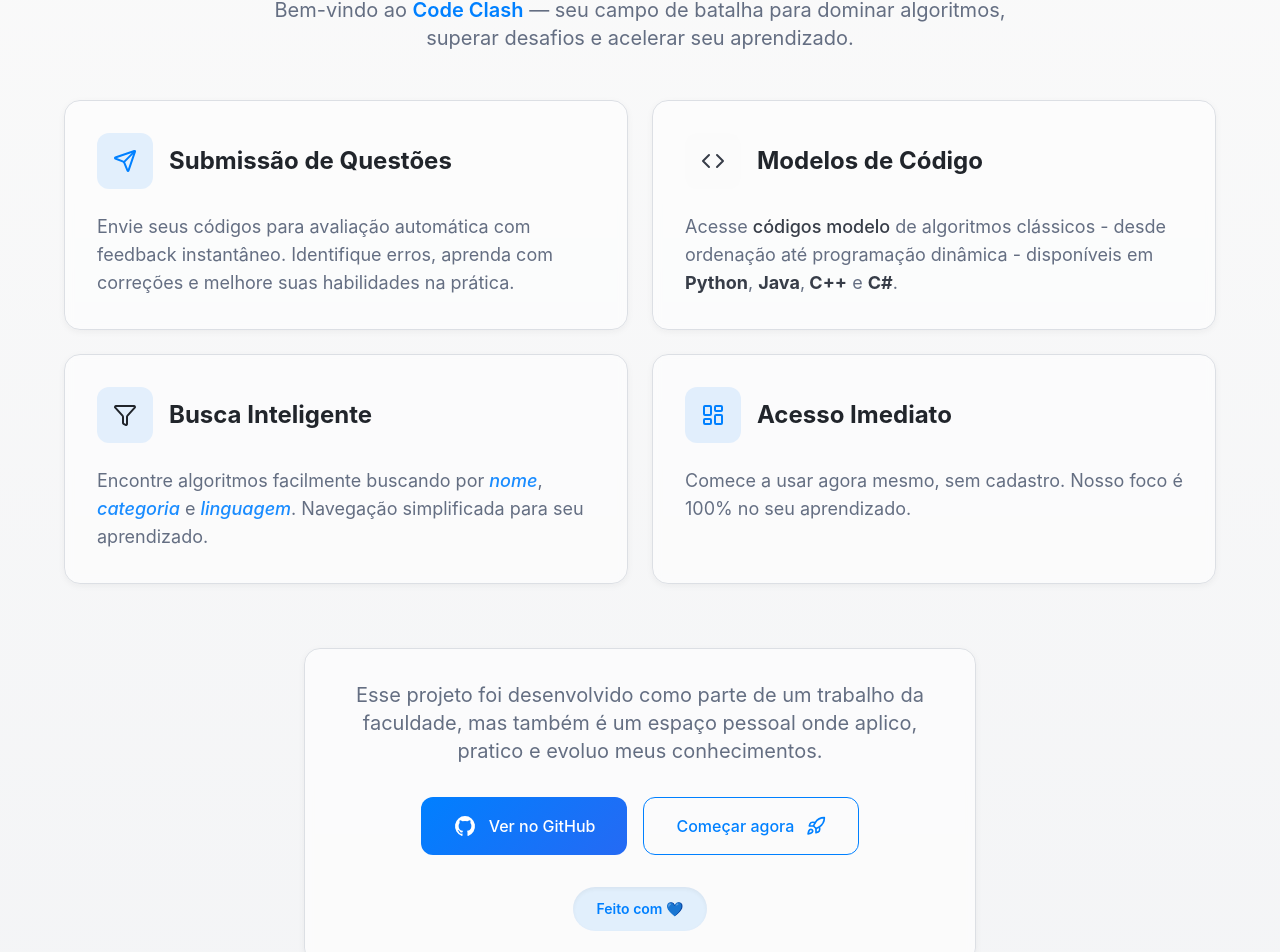
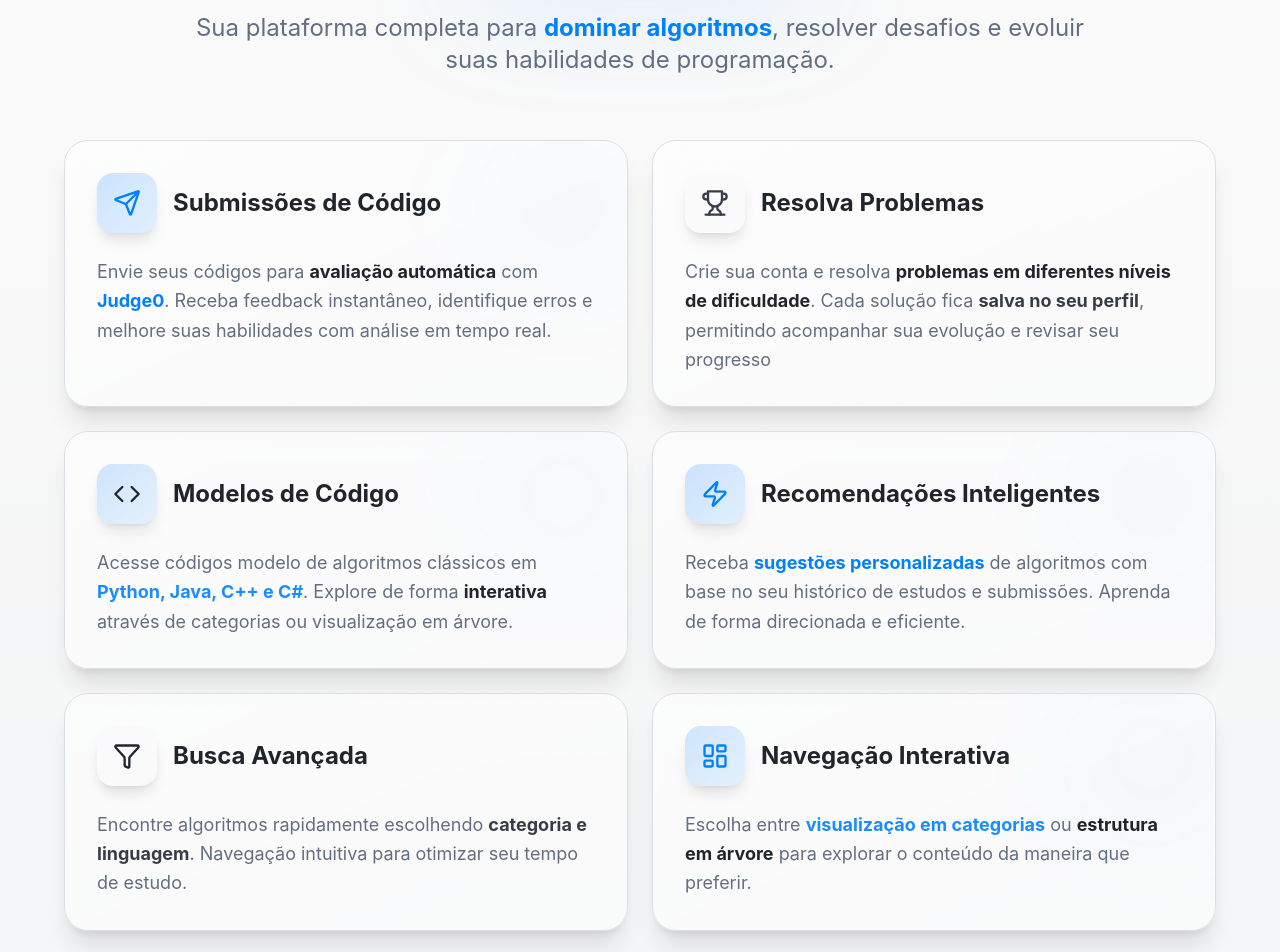
Before and after one commit to rayxves/CodeClash, a React (Vite) app in the folder frontend/: page /about in a window 1280 px wide. Shown: the part 172-1124 px from the top of the page. Built offline with nearby package versions, Linux system fonts and the light colour scheme.

Commit message:
styles: update components to improve layout and visual feedback

```diff
--- a/frontend/src/components/About/AboutPage.tsx
+++ b/frontend/src/components/About/AboutPage.tsx
@@ -1,122 +1,191 @@
-import { Code, Send, Filter, LayoutDashboard, Rocket } from "lucide-react";
+import {
+  Code,
+  Send,
+  Filter,
+  LayoutDashboard,
+  Rocket,
+  Trophy,
+  BookOpen,
+  Zap,
+} from "lucide-react";
 
 export default function AboutPage() {
   return (
     <div className="min-h-screen bg-gradient-surface px-4 sm:px-6 py-16 pt-24">
       <div className="max-w-6xl mx-auto">
-        <div className="text-center mb-12">
-          <div className="inline-flex items-center justify-center mb-6">
-            <Rocket className="w-12 h-12 text-primary mr-4" />
-            <h1 className="text-4xl sm:text-5xl font-extrabold bg-gradient-to-r from-primary to-primary/70 bg-clip-text text-transparent">
+        <div className="text-center mb-16">
+          <div className="inline-flex items-center justify-center mb-8 relative">
+            <div className="absolute inset-0 bg-primary/20 blur-3xl rounded-full"></div>
+            <Rocket className="relative w-14 h-14 text-primary mr-4 " />
+            <h1 className="relative text-4xl sm:text-5xl font-extrabold bg-gradient-to-r from-primary via-primary/80 to-primary-foreground/70 bg-clip-text text-transparent">
               Code Clash
             </h1>
           </div>
-          <p className="text-lg sm:text-xl max-w-3xl mx-auto text-muted-foreground">
-            Bem-vindo ao{" "}
-            <strong className="font-semibold text-primary">Code Clash</strong> —
-            seu campo de batalha para dominar algoritmos, superar desafios e
-            acelerar seu aprendizado.
+          <p className="text-xl lg:text-2xl max-w-4xl mx-auto text-muted-foreground leading-relaxed">
+            Sua plataforma completa para{" "}
+            <strong className="font-bold text-primary">
+              dominar algoritmos
+            </strong>
+            , resolver desafios e evoluir suas habilidades de programação.
           </p>
         </div>
 
-        <div className="grid md:grid-cols-2 gap-6 mb-12">
-          <section className="bg-card/50 backdrop-blur-sm p-8 rounded-2xl shadow-card hover:shadow-card-hover transition-all border border-border hover:border-primary/20 group">
-            <div className="flex items-center gap-4 mb-6">
-              <div className="p-4 bg-primary/10 rounded-xl group-hover:bg-primary/20 transition-colors">
-                <Send className="w-6 h-6 text-primary" />
+        <div className="grid md:grid-cols-2 gap-6 mb-16 ">
+          <section className="relative bg-gradient-to-br from-card/60 to-card/40 backdrop-blur-sm p-8 rounded-3xl shadow-xl hover:shadow-2xl border border-border hover:border-primary/30 group overflow-hidden">
+            <div className="absolute top-0 right-0 w-32 h-32 bg-primary/5 rounded-full blur-3xl group-hover:bg-primary/10"></div>
+            <div className="relative flex items-center gap-4 mb-6">
+              <div className="p-4 bg-gradient-to-br from-primary/20 to-primary/10 rounded-2xl group-hover:scale-110  shadow-lg">
+                <Send className="w-7 h-7 text-primary" />
               </div>
-              <h2 className="text-xl sm:text-2xl font-bold text-card-foreground">
-                Submissão de Questões
+              <h2 className="text-2xl  font-bold text-card-foreground">
+                Submissões de Código
               </h2>
             </div>
-            <p className="text-muted-foreground sm:text-lg leading-relaxed">
-              Envie seus códigos para avaliação automática com feedback
-              instantâneo. Identifique erros, aprenda com correções e melhore
-              suas habilidades na prática.
+            <p className="relative text-muted-foreground text-lg leading-relaxed">
+              Envie seus códigos para{" "}
+              <strong className="text-card-foreground">
+                avaliação automática
+              </strong>{" "}
+              com <strong className="text-primary">Judge0</strong>. Receba
+              feedback instantâneo, identifique erros e melhore suas habilidades
+              com análise em tempo real.
             </p>
           </section>
 
-          <section className="bg-card/50 backdrop-blur-sm p-8 rounded-2xl shadow-card hover:shadow-card-hover transition-all border border-border hover:border-secondary/20 group">
-            <div className="flex items-center gap-4 mb-6">
-              <div className="p-4 bg-secondary/10 rounded-xl group-hover:bg-secondary/20 transition-colors">
-                <Code className="w-6 h-6 text-secondary-foreground" />
+          <section className="relative bg-gradient-to-br from-card/60 to-card/40 backdrop-blur-sm p-8 rounded-3xl shadow-xl hover:shadow-2xl border border-border hover:border-secondary/30 group overflow-hidden ">
+            <div className="absolute top-0 right-0 w-32 h-32 bg-secondary/5 rounded-full blur-3xl group-hover:bg-secondary/10 "></div>
+            <div className="relative flex items-center gap-4 mb-6">
+              <div className="p-4 bg-gradient-to-br from-secondary/20 to-secondary/10 rounded-2xl group-hover:scale-110   shadow-lg">
+                <Trophy className="w-7 h-7 text-secondary-foreground" />
               </div>
-              <h2 className="text-xl sm:text-2xl font-bold text-card-foreground">
+              <h2 className="text-2xl  font-bold text-card-foreground">
+                Resolva Problemas
+              </h2>
+            </div>
+            <p className="relative text-muted-foreground text-lg leading-relaxed">
+              Crie sua conta e resolva{" "}
+              <strong className="text-card-foreground">
+                problemas em diferentes níveis de dificuldade
+              </strong>
+              . Cada solução fica{" "}
+              <strong className="text-secondary-foreground">
+                salva no seu perfil
+              </strong>
+              , permitindo acompanhar sua evolução e revisar seu progresso
+            </p>
+          </section>
+
+          <section className="relative bg-gradient-to-br from-card/60 to-card/40 backdrop-blur-sm p-8 rounded-3xl shadow-xl hover:shadow-2xl border border-border hover:border-accent/30 group overflow-hidden ">
+            <div className="absolute top-0 right-0 w-32 h-32 bg-accent/5 rounded-full blur-3xl group-hover:bg-accent/10 "></div>
+            <div className="relative flex items-center gap-4 mb-6">
+              <div className="p-4 bg-gradient-to-br from-accent/20 to-accent/10 rounded-2xl group-hover:scale-110   shadow-lg">
+                <Code className="w-7 h-7 text-card-foreground" />
+              </div>
+              <h2 className="text-2xl  font-bold text-card-foreground">
                 Modelos de Código
               </h2>
             </div>
-            <p className="text-muted-foreground sm:text-lg leading-relaxed">
-              Acesse{" "}
-              <a
-                href="/code-model"
-                className="text-secondary-foreground hover:underline font-medium transition-colors"
-              >
-                códigos modelo
-              </a>{" "}
-              de algoritmos clássicos - desde ordenação até programação dinâmica
-              - disponíveis em
-              <strong className="text-secondary-foreground">
-                {" "}
-                Python
-              </strong>,{" "}
-              <strong className="text-secondary-foreground">Java</strong>,
-              <strong className="text-secondary-foreground"> C++</strong> e{" "}
-              <strong className="text-secondary-foreground">C#</strong>.
+            <p className="relative text-muted-foreground text-lg leading-relaxed">
+              Acesse códigos modelo de algoritmos clássicos em{" "}
+              <strong className="text-accent">Python, Java, C++ e C#</strong>.
+              Explore de forma{" "}
+              <strong className="text-card-foreground">interativa</strong>{" "}
+              através de categorias ou visualização em árvore.
             </p>
           </section>
 
-          <section className="bg-card/50 backdrop-blur-sm p-8 rounded-2xl shadow-card hover:shadow-card-hover transition-all border border-border hover:border-accent/20 group">
-            <div className="flex items-center gap-4 mb-6">
-              <div className="p-4 bg-accent/10 rounded-xl group-hover:bg-accent/20 transition-colors">
-                <Filter className="w-6 h-6 text-card-foreground" />
+          <section className="relative bg-gradient-to-br from-card/60 to-card/40 backdrop-blur-sm p-8 rounded-3xl shadow-xl hover:shadow-2xl border border-border hover:border-primary/30 group overflow-hidden">
+            <div className="absolute top-0 right-0 w-32 h-32 bg-primary/5 rounded-full blur-3xl group-hover:bg-primary/10 "></div>
+            <div className="relative flex items-center gap-4 mb-6">
+              <div className="p-4 bg-gradient-to-br from-primary/20 to-primary/10 rounded-2xl group-hover:scale-110  shadow-lg">
+                <Zap className="w-7 h-7 text-primary" />
               </div>
-              <h2 className="text-xl sm:text-2xl font-bold text-card-foreground">
-                Busca Inteligente
+              <h2 className="text-2xl  font-bold text-card-foreground">
+                Recomendações Inteligentes
               </h2>
             </div>
-            <p className="text-muted-foreground sm:text-lg leading-relaxed">
-              Encontre algoritmos facilmente buscando por{" "}
-              <em className="text-accent font-medium">nome</em>,
-              <em className="text-accent font-medium"> categoria</em> e{" "}
-              <em className="text-accent font-medium">linguagem</em>. Navegação
-              simplificada para seu aprendizado.
+            <p className="relative text-muted-foreground text-lg leading-relaxed">
+              Receba{" "}
+              <strong className="text-primary">sugestões personalizadas</strong>{" "}
+              de algoritmos com base no seu histórico de estudos e submissões.
+              Aprenda de forma direcionada e eficiente.
             </p>
           </section>
 
-          <section className="bg-card/50 backdrop-blur-sm p-8 rounded-2xl shadow-card hover:shadow-card-hover transition-all border border-border hover:border-primary/20 group">
-            <div className="flex items-center gap-4 mb-6">
-              <div className="p-4 bg-primary/10 rounded-xl group-hover:bg-primary/20 transition-colors">
-                <LayoutDashboard className="w-6 h-6 text-primary" />
+          <section className="relative bg-gradient-to-br from-card/60 to-card/40 backdrop-blur-sm p-8 rounded-3xl shadow-xl hover:shadow-2xl border border-border hover:border-secondary/30 group overflow-hidden">
+            <div className="absolute top-0 right-0 w-32 h-32 bg-secondary/5 rounded-full blur-3xl group-hover:bg-secondary/10"></div>
+            <div className="relative flex items-center gap-4 mb-6">
+              <div className="p-4 bg-gradient-to-br from-secondary/20 to-secondary/10 rounded-2xl group-hover:scale-110  shadow-lg">
+                <Filter className="w-7 h-7 text-card-foreground" />
               </div>
-              <h2 className="text-xl sm:text-2xl font-bold text-card-foreground">
-                Acesso Imediato
+              <h2 className="text-2xl  font-bold text-card-foreground">
+                Busca Avançada
               </h2>
             </div>
-            <p className="text-muted-foreground sm:text-lg leading-relaxed">
-              Comece a usar agora mesmo, sem cadastro. Nosso foco é 100% no seu
-              aprendizado.
+            <p className="relative text-muted-foreground text-lg leading-relaxed">
+              Encontre algoritmos rapidamente escolhendo{" "}
+              <strong className="text-secondary-foreground">
+                categoria e linguagem
+              </strong>
+              . Navegação intuitiva para otimizar seu tempo de estudo.
+            </p>
+          </section>
+
+          <section className="relative bg-gradient-to-br from-card/60 to-card/40 backdrop-blur-sm p-8 rounded-3xl shadow-xl hover:shadow-2xl border border-border hover:border-accent/30 group overflow-hidden ">
+            <div className="absolute top-0 right-0 w-32 h-32 bg-accent/5 rounded-full blur-3xl group-hover:bg-accent/10 "></div>
+            <div className="relative flex items-center gap-4 mb-6">
+              <div className="p-4 bg-gradient-to-br from-accent/20 to-accent/10 rounded-2xl group-hover:scale-110  shadow-lg">
+                <LayoutDashboard className="w-7 h-7 text-primary" />
+              </div>
+              <h2 className="text-2xl  font-bold text-card-foreground">
+                Navegação Interativa
+              </h2>
+            </div>
+            <p className="relative text-muted-foreground text-lg leading-relaxed">
+              Escolha entre{" "}
+              <strong className="text-accent">
+                visualização em categorias
+              </strong>{" "}
+              ou{" "}
+              <strong className="text-card-foreground">
+                estrutura em árvore
+              </strong>{" "}
+              para explorar o conteúdo da maneira que preferir.
             </p>
           </section>
         </div>
 
-        <div className="text-center mt-16">
-          <div className="max-w-2xl mx-auto bg-card/60 backdrop-blur-sm p-8 rounded-2xl shadow-card border border-border">
-            <p className="text-muted-foreground text-lg sm:text-xl mb-8 leading-relaxed">
-              Esse projeto foi desenvolvido como parte de um trabalho da
-              faculdade, mas também é um espaço pessoal onde aplico, pratico e
-              evoluo meus conhecimentos.
+        <div className="text-center mt-20">
+          <div className="max-w-3xl mx-auto relative overflow-hidden">
+            <div className="absolute inset-0 bg-gradient-to-r from-primary/10 via-secondary/10 to-accent/10 rounded-3xl blur-2xl"></div>
+            <div className="relative bg-card/70 backdrop-blur-xl p-10 rounded-3xl shadow-2xl border border-border/50">
+              <div className="flex justify-center mb-8">
+                <BookOpen className="w-12 h-12 text-primary animate-pulse" />
+              </div>
+              <p className="text-muted-foreground text-xl mb-10 leading-relaxed">
+                Este projeto nasceu como{" "}
+                <strong className="text-card-foreground">
+                  trabalho acadêmico
+                </strong>
+                , mas evoluiu para um{" "}
+                <strong className="text-primary">
+                  espaço de aprendizado contínuo
+                </strong>
+                , onde pratico, aplico e compartilho conhecimentos em
+                programação e algoritmos.
               </p>
-            <div className="flex flex-col sm:flex-row gap-4 justify-center">
+              <div className="flex flex-col sm:flex-row gap-5 justify-center">
                 <a
                   href="https://github.com/rayxves/CodeClash"
-                className="flex items-center justify-center gap-3 px-8 py-4 bg-gradient-primary hover:shadow-glow text-primary-foreground font-medium rounded-xl transition-all hover-lift"
+                  target="_blank"
+                  rel="noopener noreferrer"
+                  className="group relative overflow-hidden flex items-center justify-center gap-3 px-10 py-5 bg-gradient-to-r from-primary to-primary/80 hover:from-primary/90 hover:to-primary text-primary-foreground font-semibold rounded-2xl shadow-xl hover:shadow-2xl  tra hover:-translate-y-1"
                 >
+                  <div className="absolute inset-0 bg-white/20 translate-y-full group-hover:translate-y-0 "></div>
                   <svg
-                  className="w-6 h-6"
+                    className="relative w-6 h-6"
                     aria-hidden="true"
                     xmlns="http://www.w3.org/2000/svg"
-                  width="24"
-                  height="24"
                     fill="currentColor"
                     viewBox="0 0 24 24"
                   >
@@ -126,20 +195,16 @@ export default function AboutPage() {
                       clipRule="evenodd"
                     />
                   </svg>
-                Ver no GitHub
+                  <span className="relative">Ver no GitHub</span>
                 </a>
                 <a
                   href="/code-model"
-                className="flex items-center justify-center gap-3 px-8 py-4 border border-primary text-primary hover:bg-primary/5 font-medium rounded-xl transition-all hover-lift"
+                  className="group relative overflow-hidden flex items-center justify-center gap-3 px-10 py-5 border-2 border-primary text-primary hover:bg-white/10 hover:text-primary-foreground font-semibold rounded-2xl shadow-lg hover:shadow-xl hover:-translate-y-1"
                 >
-                Começar agora
-                <Rocket className="w-5 h-5" />
+                  <span className="relative">Começar agora</span>
+                  <Rocket className="relative w-6 h-6 group-hover:animate-float duration-75" />
                 </a>
               </div>
-            <div className="mt-8">
-              <span className="inline-flex items-center bg-primary/10 text-primary text-sm font-semibold px-6 py-3 rounded-full shadow-inner">
-                Feito com 💙
-              </span>
             </div>
           </div>
         </div>
```
Also changed, not shown: frontend/src/components/CodeModel/CategoryPage/CategoryPage.tsx (+104 -31 lines), frontend/src/components/Profile/ProfilePage.tsx (+15 -11 lines), frontend/src/components/Submission/CodeEditor.tsx (+12 -3 lines), frontend/src/components/Submission/EnhancedSubmissionPage.tsx (+19 -6 lines), frontend/src/components/Submission/SubmissionResultDisplay.tsx (+80 -55 lines). Lines whose indentation alone changed are shown as unchanged.
